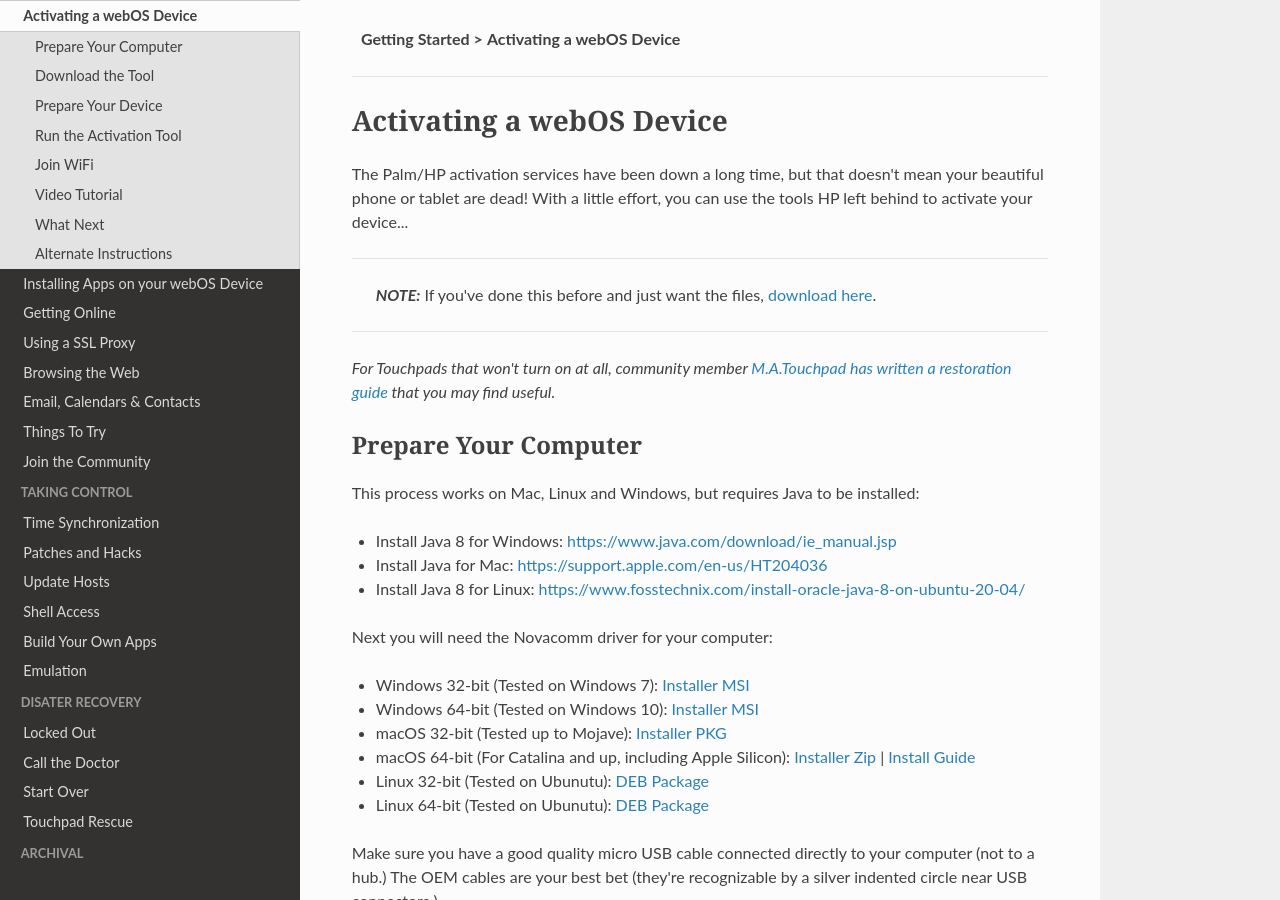
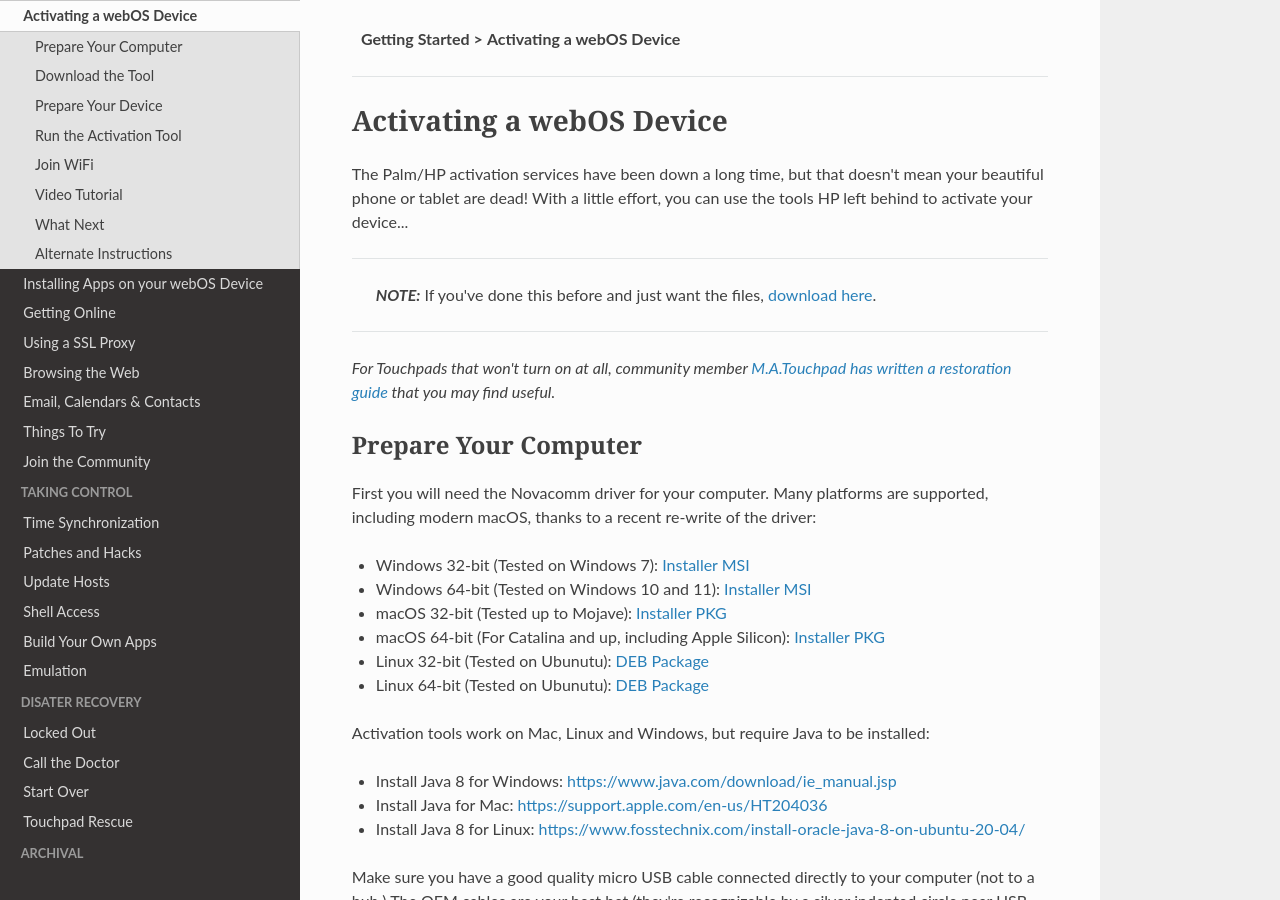
Before and after one commit to webOSArchive/webos-docs, an MkDocs documentation site: the page built from docs/activate.md, in a window 1280 px wide and 900 px high. Built offline with MkDocs 1.6.1, drawn with Linux system fonts in a browser that asks for light colours; nearby versions of some CDN libraries; some web fonts are replaced; library files that are not in the unit come from our copies.

Commit message:
update activation

```diff
--- a/docs/activate.md
+++ b/docs/activate.md
@@ -11,20 +11,20 @@ The Palm/HP activation services have been down a long time, but that doesn't mea
 
 ## Prepare Your Computer
 
-This process works on Mac, Linux and Windows, but requires Java to be installed:
+First you will need the Novacomm driver for your computer. Many platforms are supported, including modern macOS, thanks to a recent re-write of the driver:
+
+* Windows 32-bit (Tested on Windows 7): [Installer MSI](http://www.webosarchive.org/activation/drivers/novacom-win-32/)
+* Windows 64-bit (Tested on Windows 10 and 11): [Installer MSI](http://www.webosarchive.org/activation/drivers/novacom-win-64/)
+* macOS 32-bit (Tested up to Mojave): [Installer PKG](http://www.webosarchive.org/activation/drivers/novacom-osx-32/)
+* macOS 64-bit (For Catalina and up, including Apple Silicon): [Installer PKG](http://www.webosarchive.org/activation/drivers/novacom-macos-64/)
+* Linux 32-bit (Tested on Ubunutu): [DEB Package](http://www.webosarchive.org/activation/drivers/novacom-linux-32/)
+* Linux 64-bit (Tested on Ubunutu): [DEB Package](http://www.webosarchive.org/activation/drivers/novacom-linux-64/)
+
+Activation tools work on Mac, Linux and Windows, but require Java to be installed:
 
 * Install Java 8 for Windows: <a href="https://www.java.com/download/ie_manual.jsp" target="_blank">https://www.java.com/download/ie_manual.jsp</a>
 * Install Java for Mac: <a href="https://support.apple.com/en-us/HT204036" target="_blank">https://support.apple.com/en-us/HT204036</a>
 * Install Java 8 for Linux: <a href="https://www.fosstechnix.com/install-oracle-java-8-on-ubuntu-20-04/" target="_blank">https://www.fosstechnix.com/install-oracle-java-8-on-ubuntu-20-04/</a>
-
-Next you will need the Novacomm driver for your computer:
-
-* Windows 32-bit (Tested on Windows 7): [Installer MSI](http://www.webosarchive.org/activation/drivers/novacom-win-32/)
-* Windows 64-bit (Tested on Windows 10): [Installer MSI](http://www.webosarchive.org/activation/drivers/novacom-win-64/)
-* macOS 32-bit (Tested up to Mojave): [Installer PKG](http://www.webosarchive.org/activation/drivers/novacom-mac/)
-* macOS 64-bit (For Catalina and up, including Apple Silicon): <a href="https://www.webosarchive.org/activation/drivers/novacom-macos-64bit.zip" target="_blank">Installer Zip</a> | [Install Guide](macos-install.md)
-* Linux 32-bit (Tested on Ubunutu): [DEB Package](http://www.webosarchive.org/activation/drivers/novacom-linux-32/)
-* Linux 64-bit (Tested on Ubunutu): [DEB Package](http://www.webosarchive.org/activation/drivers/novacom-linux-64/)
 
 Make sure you have a good quality micro USB cable connected directly to your computer (not to a hub.) The OEM cables are your best bet (they're recognizable by a silver indented circle near USB connectors.)
 
```
